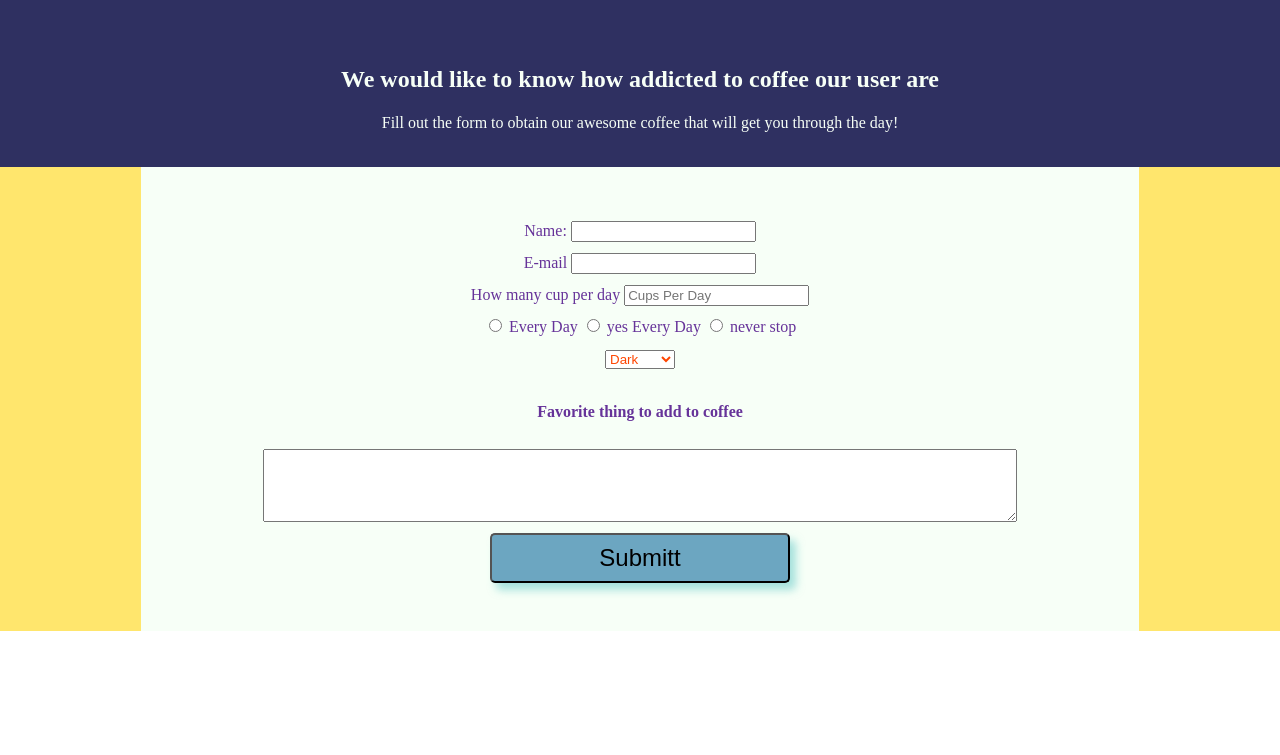
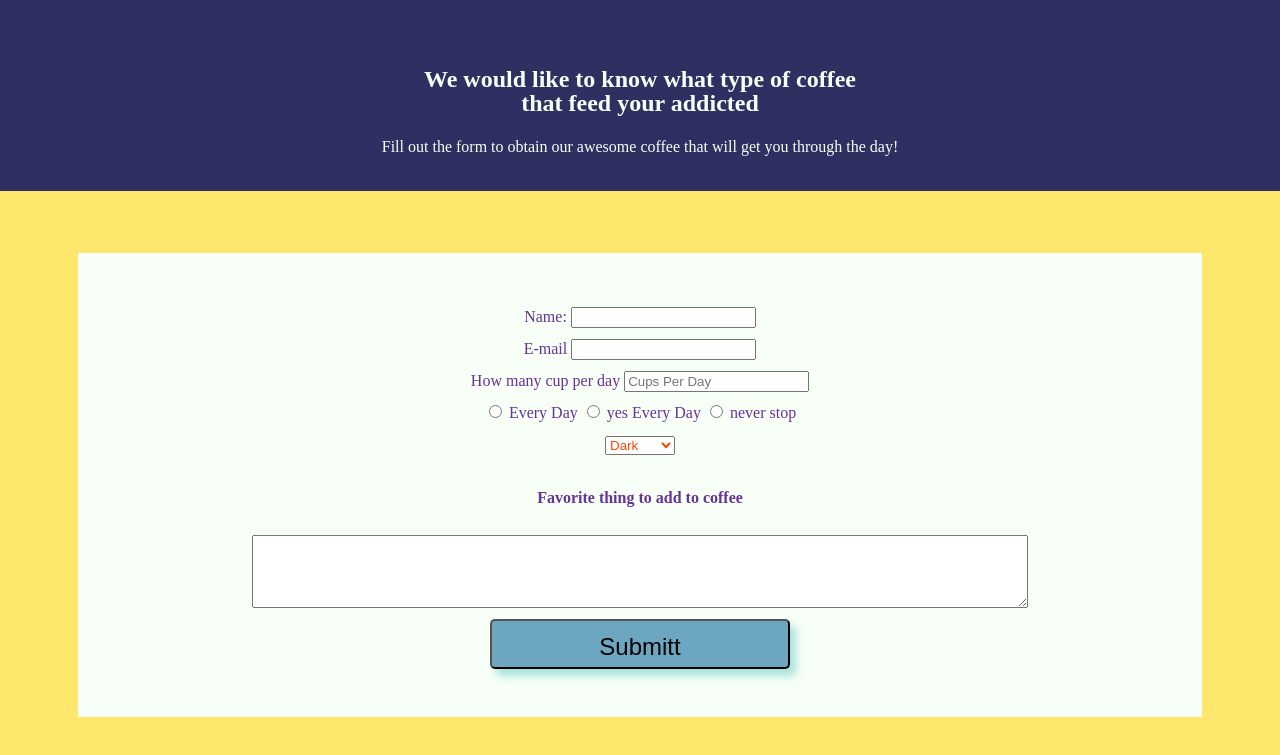
Before and after one commit to matterholt/coffeeFavSurvey, a website: page app/index.html in a window 1280 px wide. Shown: the part 111-866 px from the top of the page. Before the commit the page ends 800 px from the top, so only its background shows below. Drawn offline with Linux system fonts and the light colour scheme.

Commit message:
changes for the night

```diff
--- a/app/index.html
+++ b/app/index.html
@@ -15,7 +15,7 @@
         <h1>Coffee Survey</h1>
     </div>
     <div id="description">
-        <h2>We would like to know how addicted to coffee our user are</h2>
+        <h2>We would like to know what type of coffee <br> that feed your addicted </h2>
         <p>Fill out the form to obtain our awesome coffee that will get you through the day!</p>
     </div>
 
--- a/app/scss/styleMain.scss
+++ b/app/scss/styleMain.scss
@@ -44,8 +44,8 @@ body {
   background-color: $threeColor;
   padding: 0em 1em;
   &__card {
-    margin: 0em 10%;
-    padding: 3em 0em;
+    margin: 5%;
+    padding: 3em;
     background-color: $lightColor;
   }
 }
@@ -74,7 +74,7 @@ body {
   height: 50px;
   max-width: 300px;
   margin: auto;
-  padding: 30;
+  padding: 0.5em;
   background: $oneColor;
   border-radius: 5px;
   box-shadow: 6px 7px 8px #5ac5c485;
```
Also changed, not shown: app/css/styleMain.css.
